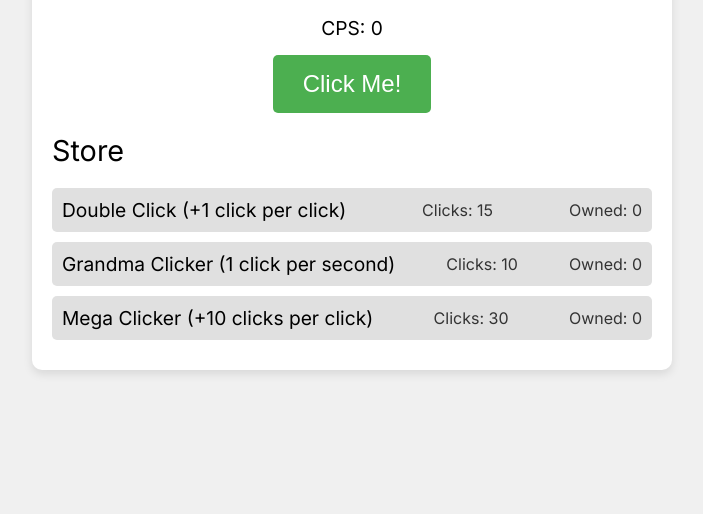
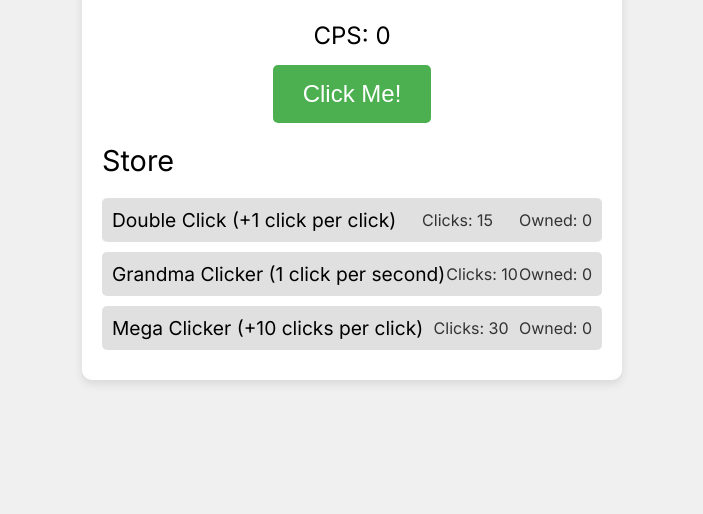
Before and after one commit to itsjkl/clicker-game, a plain HTML site: page index.html in a window 1280 px wide. Shown: the part 286-800 px from the top of the page, without its empty margins (288-991 px from the left). Drawn offline with Linux system fonts and the light colour scheme.

Commit message:
Update index.html

```diff
--- a/index.html
+++ b/index.html
@@ -18,7 +18,7 @@
         }
 
         #gameContainer {
-            width: 600px;
+            width: 500px;
             padding: 20px;
             background: #fff;
             box-shadow: 0 4px 10px rgba(0,0,0,0.1);
@@ -32,7 +32,7 @@
         }
 
         .clicks, .cps {
-            font-size: 1.2rem;
+            font-size: 1.5rem;
             margin-bottom: 15px;
         }
 
@@ -146,6 +146,7 @@
         function increaseScore() {
             score += clicksPerClick;
             updateScore();
+            showFloatingText(clicksPerClick); // Show floating text for clicks
         }
 
         function updateScore() {
```
